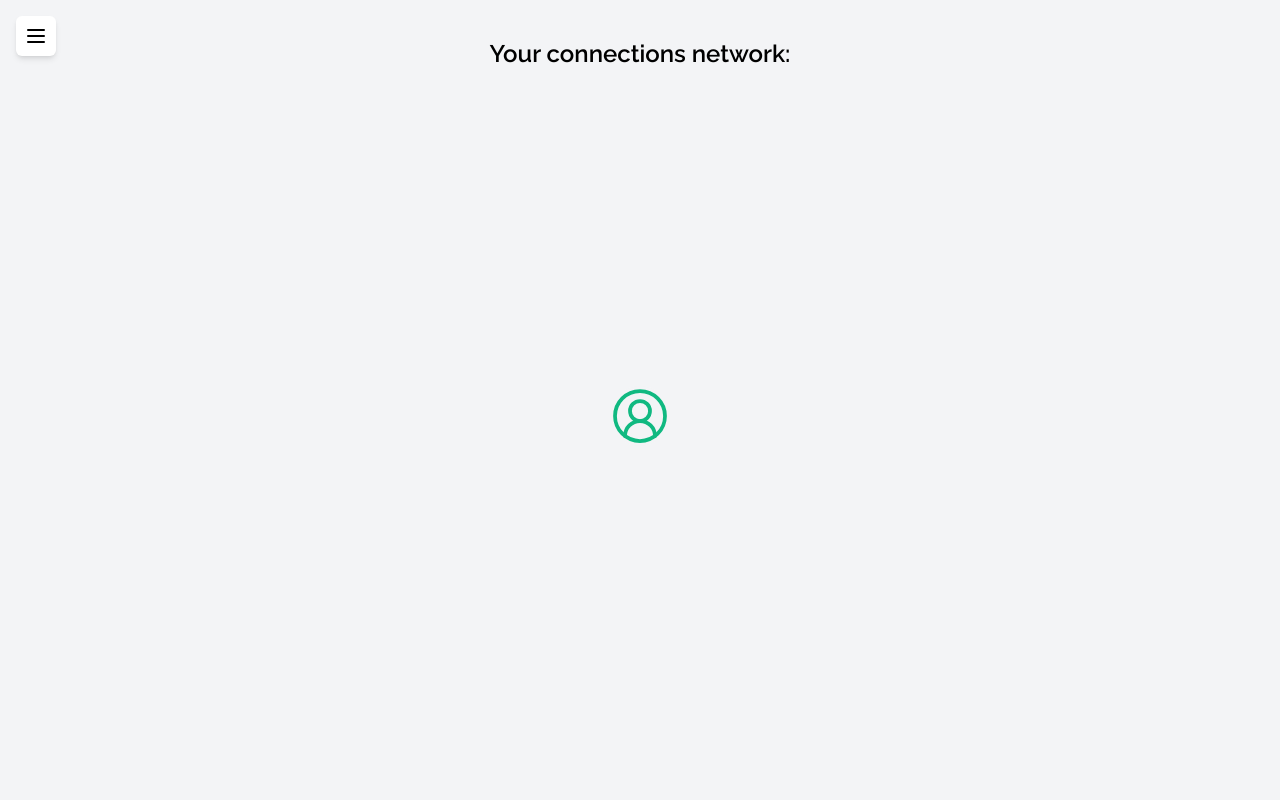
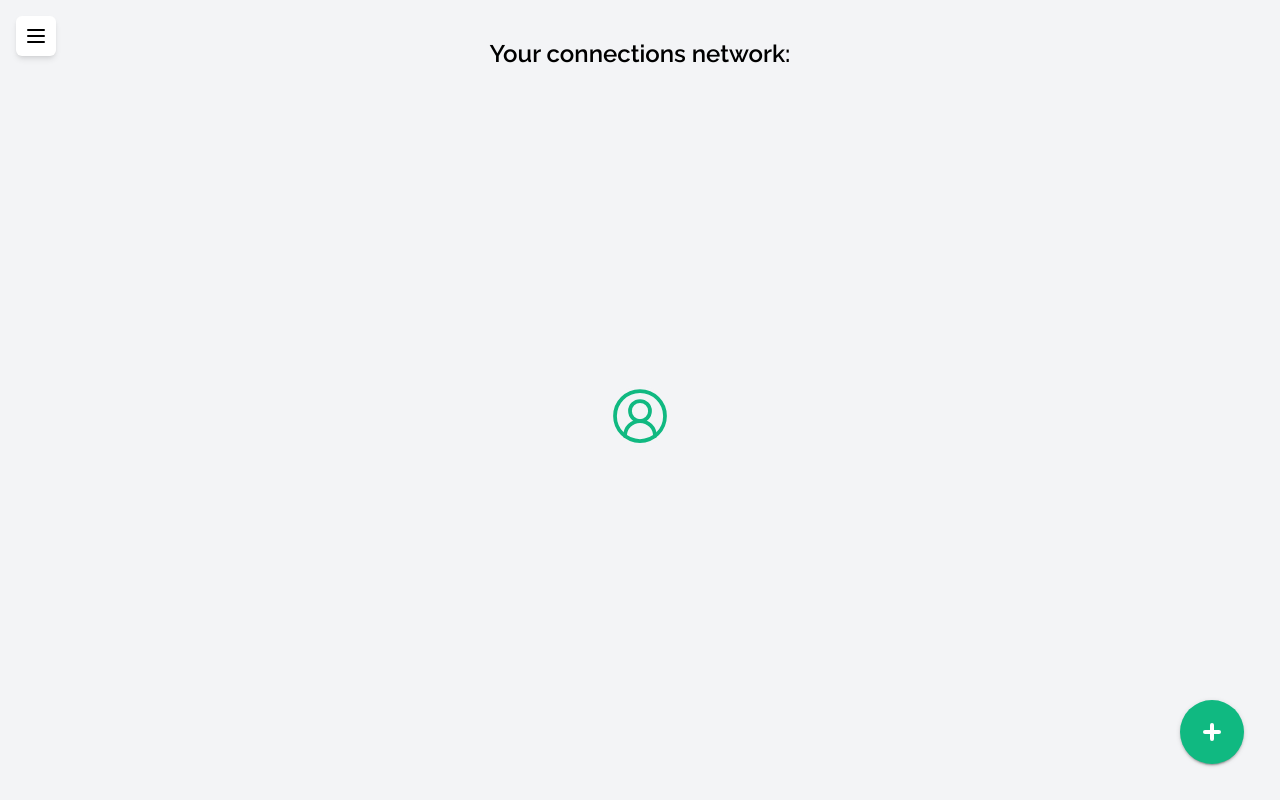
Before and after one commit to ZubalYana/People-Atlas, a React (Vite) app: page / in a window 1280 px wide. Built offline with nearby package versions, Linux system fonts and the light colour scheme; no server answers; sample sign-in values are in the browser's storage.

Commit message:
add character creation button, handle the modal opening from the correct perspective

```diff
--- a/src/components/PageLayout.tsx
+++ b/src/components/PageLayout.tsx
@@ -10,17 +10,12 @@ export default function PageLayout({ children }: { children: React.ReactNode })
 
     return (
         <div className="flex h-screen overflow-hidden">
-            {/* Sidebar container with animation */}
             <div
                 className={`transition-all duration-300 ${isSidemenuOpen ? 'w-64' : 'w-0'}`}
             >
-                {/* Sidebar content only rendered if open */}
                 {isSidemenuOpen && <Sidemenu />}
             </div>
-
-            {/* Main content */}
             <div className="flex-1 bg-gray-100 p-4 relative overflow-y-auto">
-                {/* Show menu button only if sidebar is closed */}
                 {!isSidemenuOpen && (
                     <button
                         onClick={openSidemenu}
@@ -29,7 +24,6 @@ export default function PageLayout({ children }: { children: React.ReactNode })
                         <Menu />
                     </button>
                 )}
-
                 {children}
             </div>
         </div>
--- a/src/components/Pages/NetworkPage/NetworkPage.tsx
+++ b/src/components/Pages/NetworkPage/NetworkPage.tsx
@@ -1,8 +1,9 @@
 import { useEffect, useState } from "react";
 import PageLayout from "../../PageLayout";
 import { useAuthStore } from "../../../stores/useAuthStore";
-import { UserCircle2 } from "lucide-react";
+import { UserCircle2, Plus } from "lucide-react";
 import CharacterCreation from "./CharacterCreation";
+import { Button } from "@mui/material";
 
 export default function NetworkPage() {
     const { user, fetchUser } = useAuthStore();
@@ -15,7 +16,7 @@ export default function NetworkPage() {
     const character = user?.character;
     const photoUrl = character?.photo;
 
-    const handleCharacterClick = () => {
+    const handleCharacterCreationClick = () => {
         setModalOpen(true);
     };
 
@@ -25,13 +26,12 @@ export default function NetworkPage() {
 
     return (
         <PageLayout>
-            <div className="w-full h-full flex flex-col items-center justify-center">
+            <div className="w-full h-full flex flex-col items-center justify-center relative">
                 <h1 className="text-2xl font-semibold">Your connections network:</h1>
 
                 <div className="w-full flex justify-center items-center lg:h-[90%]">
                     <div
                         className="w-[60px] flex flex-col items-center cursor-pointer"
-                        onClick={handleCharacterClick}
                     >
                         <div className="w-[60px] h-[60px] rounded-full overflow-hidden flex items-center justify-center bg-gray-100">
                             {photoUrl ? (
@@ -48,7 +48,23 @@ export default function NetworkPage() {
                             {character?.name}
                         </p>
                     </div>
+
                 </div>
+                <Button
+                    variant="contained"
+                    onClick={handleCharacterCreationClick}
+                    sx={{
+                        backgroundColor: '#10B981',
+                        '&:hover': { backgroundColor: '#0f9f75' },
+                        position: 'absolute',
+                        bottom: '20px',
+                        right: '20px',
+                        padding: '20px',
+                        borderRadius: '50%',
+                    }}
+                >
+                    <Plus strokeWidth={4} size={24} />
+                </Button>
 
                 <CharacterCreation
                     open={modalOpen}
--- a/src/components/Pages/ProfilePage/ProfilePage.tsx
+++ b/src/components/Pages/ProfilePage/ProfilePage.tsx
@@ -1,10 +1,37 @@
 import { useEffect, useState } from "react";
+import { useAuthStore } from "../../../stores/useAuthStore";
+import { UserCircle2 } from "lucide-react";
 import PageLayout from "../../PageLayout";
 export default function ProfilePage() {
+    const { user, fetchUser } = useAuthStore();
+    useEffect(() => {
+        if (!user) fetchUser();
+    }, [user, fetchUser]);
+
+    const character = user?.character;
+    const photoUrl = character?.photo;
     return (
         <PageLayout>
             <div className="w-full h-full flex flex-col items-center justify-center">
                 <h1 className="text-2xl font-semibold">Your Profile:</h1>
+                <div className="w-full flex lg:h-[90%]">
+                    <div className="flex">
+                        <div className="w-[90px] h-[90px] rounded-full overflow-hidden flex items-center justify-center bg-gray-100">
+                            {photoUrl ? (
+                                <img
+                                    src={photoUrl}
+                                    alt="Profile"
+                                    className="w-full h-full object-cover"
+                                />
+                            ) : (
+                                <UserCircle2 className="w-full h-full text-[#10B981]" strokeWidth={1.5} />
+                            )}
+                        </div>
+                        <div>
+                            <h3>{character?.name} {character?.lastName} {character?.patronymic}</h3>
+                        </div>
+                    </div>
+                </div>
             </div>
         </PageLayout>
     )
--- a/src/components/Sidemenu.tsx
+++ b/src/components/Sidemenu.tsx
@@ -14,9 +14,9 @@ export default function Sidemenu() {
             </div>
             <nav className="mt-4 space-y-2 text-[#1E293B]">
                 <Link to="/" className="block">Network</Link>
-                <Link to="/characters" className="block">Characters list</Link>
+                <Link to="/#" className="block">Characters list</Link>
                 <Link to="/my-profile" className="block">Profile</Link>
-                <Link to="/settings" className="block">Settings</Link>
+                <Link to="/#" className="block">Settings</Link>
             </nav>
         </div>
     );
```
